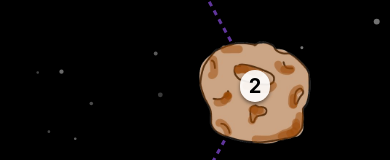
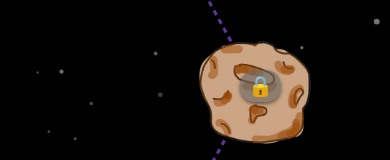
Before and after one commit to A-Sarpall/Phoniverse, a React Native app: screen /Home in a window 390 px wide. Shown: the part 235-395 px from the top of the page. Built offline with nearby package versions, Linux system fonts and the light colour scheme.

Commit message:
locked all levels ahead of you

```diff
--- a/Screens/Home/Home.tsx
+++ b/Screens/Home/Home.tsx
@@ -238,34 +238,33 @@ export default function HomePage({ route, navigation }) {
                     <View key={item.number} style={[styles.imageContainer, { left: item.x, top: item.y }]}>
                         <Image source={item.source} style={styles.image} />
                         <TouchableOpacity
-                            disabled={item.number > currentSpaceshipPosition + 1} // 🚫 lock planets more than one above current
+                            disabled={item.number > currentSpaceshipPosition} // 🚫 lock all planets ahead
                             style={[
                                 styles.numberLabel,
                                 item.number < currentSpaceshipPosition && styles.completedLabel,
-                                item.number > currentSpaceshipPosition + 1 && styles.lockedLabel, // 🎯 new locked style
+                                item.number > currentSpaceshipPosition && styles.lockedLabel,
                             ]}
                             onPress={() => {
-                                if (item.number <= currentSpaceshipPosition + 1) {
+                                if (item.number <= currentSpaceshipPosition) {
                                     navigation.navigate('Game', { planetNumber: item.number });
                                 }
                             }}
                         >
-
                             <Text
                                 style={[
                                     styles.numberText,
                                     item.number < currentSpaceshipPosition && styles.completedText,
-                                    item.number > currentSpaceshipPosition + 1 && styles.lockedText, // 🔒 gray-out locked planets
+                                    item.number > currentSpaceshipPosition && styles.lockedText,
                                 ]}
                             >
                                 {item.number < currentSpaceshipPosition
                                     ? '✓'
-                                    : item.number > currentSpaceshipPosition + 1
+                                    : item.number > currentSpaceshipPosition
                                         ? '🔒'
                                         : item.number}
                             </Text>
+                        </TouchableOpacity>
 
-                        </TouchableOpacity>
 
                         {item.number === currentSpaceshipPosition && !isSpaceshipTravelling && (
                             <View style={[styles.spaceshipContainer, { top: -30, left: 45 }]}>
```
